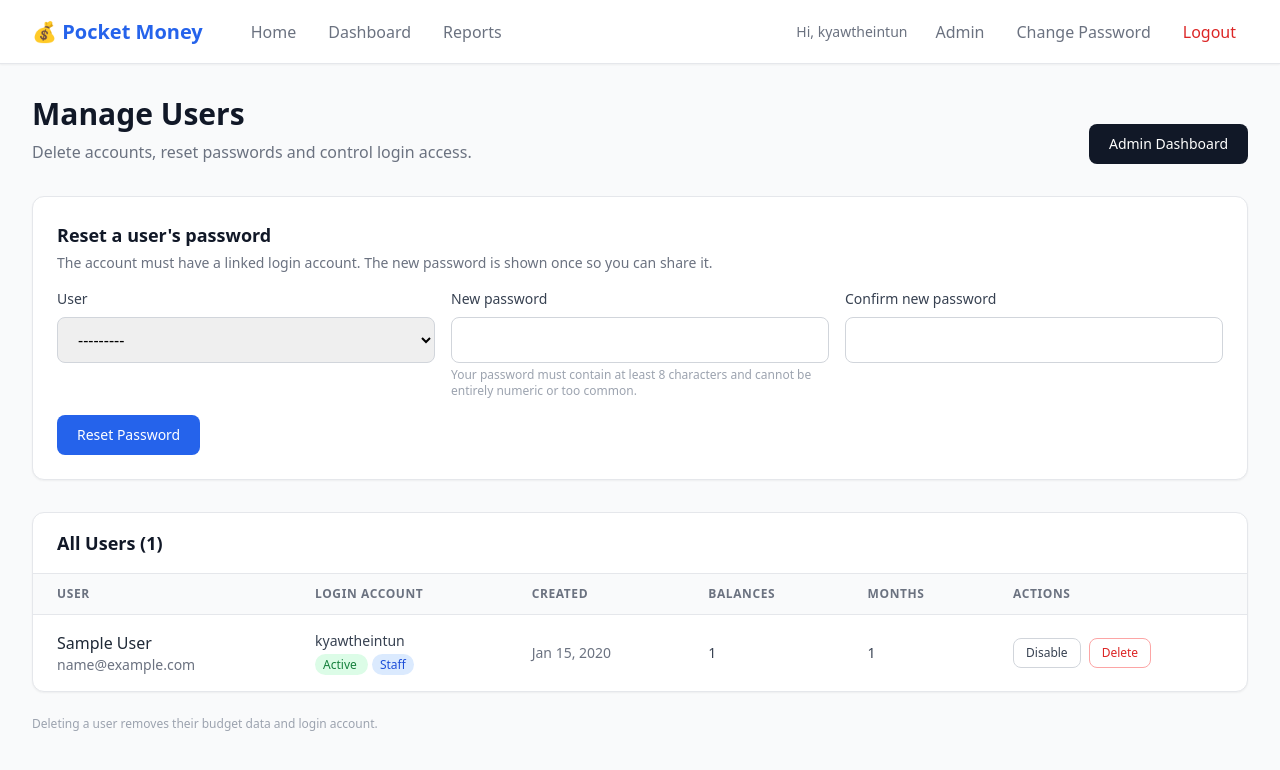
After one commit to auroraaura-ktt/Pocket-Money-Management-System, a Django app: page /admin-users/ in a window 1280 px wide. The commit adds this page. Shown: the top 770 px of the page. Run offline with Django 5.2, Linux system fonts and the light colour scheme; a user stored in the database is signed in; data comes from the database, SQL or seed files in the repository; tables that the repository leaves empty hold one stand-in row (values such as "Sample post"); some libraries are stand-ins or nearby versions.

Commit message:
Version 2.1

```diff
--- a/budget/forms.py
+++ b/budget/forms.py
@@ -5,6 +5,7 @@ from decimal import Decimal
 from django import forms
 from django.contrib.auth.forms import UserCreationForm
 from django.contrib.auth.models import User
+from django.contrib.auth.password_validation import validate_password
 from django.core.exceptions import ValidationError
 
 from budget.periods import PERIOD_DEFINITIONS, period_index_for_day
@@ -102,6 +103,65 @@ class UserRegistrationForm(UserCreationForm):
         if not pocket.balances.exists():
             Balance.objects.create(user=pocket, name="Main Wallet")
         return user
+
+
+class AdminResetPasswordForm(forms.Form):
+    """Set a new password for a user's login account (admin action).
+
+    Only PocketUsers that actually have a linked ``auth_user`` account can be
+    reset, since there is nothing to reset for legacy rows without one.
+    """
+
+    user = forms.ModelChoiceField(
+        queryset=PocketUser.objects.none(),
+        label="User",
+        widget=forms.Select(attrs={"class": INPUT_CLASS}),
+    )
+    password1 = forms.CharField(
+        label="New password",
+        widget=forms.PasswordInput(
+            attrs={"class": INPUT_CLASS, "autocomplete": "new-password"}
+        ),
+    )
+    password2 = forms.CharField(
+        label="Confirm new password",
+        widget=forms.PasswordInput(
+            attrs={"class": INPUT_CLASS, "autocomplete": "new-password"}
+        ),
+    )
+
+    def __init__(self, *args, **kwargs):
+        super().__init__(*args, **kwargs)
+        self.fields["user"].queryset = (
+            PocketUser.objects.filter(auth_user__isnull=False)
+            .select_related("auth_user")
+            .order_by("name")
+        )
+        self.fields["password1"].help_text = (
+            "Your password must contain at least 8 characters and cannot be "
+            "entirely numeric or too common."
+        )
+        self.fields["password2"].help_text = ""
+        self.fields["password1"].label = "New password"
+        self.fields["password2"].label = "Confirm new password"
+
+    def clean_password1(self):
+        password1 = self.cleaned_data.get("password1")
+        user_obj = self.cleaned_data.get("user")
+        if user_obj is not None and user_obj.auth_user is not None:
+            try:
+                validate_password(password1, user=user_obj.auth_user)
+            except ValidationError as exc:
+                raise forms.ValidationError(exc.messages)
+        return password1
+
+    def clean(self):
+        cleaned = super().clean()
+        password1 = cleaned.get("password1")
+        password2 = cleaned.get("password2")
+        if password1 and password2 and password1 != password2:
+            self.add_error("password2", "The two password fields didn't match.")
+        return cleaned
 
 
 class BalanceForm(forms.ModelForm):
--- a/budget/urls.py
+++ b/budget/urls.py
@@ -14,6 +14,8 @@ urlpatterns = [
     path("login/", views.login_view, name="login"),
     path("admin-login/", views.admin_login_view, name="admin_login"),
     path("admin-dashboard/", views.admin_dashboard, name="admin_dashboard"),
+    path("admin-users/", views.admin_users, name="admin_users"),
+    path("change-password/", views.change_password_view, name="change_password"),
     path("logout/", views.logout_view, name="logout"),
     path(
         "api/categories/<int:month_id>/",
--- a/budget/views.py
+++ b/budget/views.py
@@ -1,16 +1,18 @@
 """Views for Pocket Money Management System."""
 
 from django.contrib import messages
-from django.contrib.auth import login, logout
+from django.contrib.auth import login, logout, update_session_auth_hash
 from django.contrib.auth.decorators import login_required
-from django.contrib.auth.forms import AuthenticationForm
-from django.db.models import Sum
+from django.contrib.auth.forms import AuthenticationForm, PasswordChangeForm
+from django.db.models import Count, Sum
 from django.http import JsonResponse
 from django.shortcuts import redirect, render
 from django.urls import reverse
+from django.utils import timezone
 from django.views.decorators.http import require_GET
 
 from budget.forms import (
+    AdminResetPasswordForm,
     BalanceForm,
     BudgetMonthForm,
     CategoryBudgetUpdateForm,
@@ -41,6 +43,30 @@ def _style_auth_form(form):
         field = form.fields.get(field_name)
         if field is not None:
             field.widget.attrs.update({"class": INPUT_CLASS})
+
+
+def _style_form_fields(form):
+    """Apply the project's Tailwind input styling to every field on a form."""
+    for field in form.fields.values():
+        field.widget.attrs.update({"class": INPUT_CLASS})
+
+
+def _clear_user_sessions(user):
+    """Log out every active session belonging to ``user``.
+
+    Used after an admin resets a user's password so any existing login
+    sessions are invalidated and the new password must be used again.
+    """
+    from django.contrib.sessions.models import Session
+
+    user_id = str(user.pk)
+    for session in Session.objects.filter(expire_date__gte=timezone.now()):
+        try:
+            data = session.get_decoded()
+        except Exception:
+            continue
+        if data.get("_auth_user_id") == user_id:
+            session.delete()
 
 
 def _current_pocket_user(request) -> PocketUser:
@@ -141,6 +167,113 @@ def logout_view(request):
     logout(request)
     messages.success(request, "You have been logged out.")
     return redirect("budget:home")
+
+
+@login_required
+def change_password_view(request):
+    """Let a logged-in user reset their own password."""
+    form = PasswordChangeForm(user=request.user)
+    if request.method == "POST":
+        form = PasswordChangeForm(user=request.user, data=request.POST)
+        if form.is_valid():
+            user = form.save()
+            # Keep the user logged in after their password hash changes.
+            update_session_auth_hash(request, user)
+            messages.success(request, "Your password has been changed.")
+            return redirect("budget:dashboard")
+
+    _style_form_fields(form)
+    return render(request, "budget/change_password.html", {"form": form})
+
+
+@login_required
+def admin_users(request):
+    """Custom staff page to manage users (delete, reset password, activate)."""
+    if not request.user.is_staff:
+        messages.error(request, "You do not have administrator access.")
+        return redirect("budget:dashboard")
+
+    users_qs = (
+        PocketUser.objects.select_related("auth_user")
+        .annotate(num_balances=Count("balances"), num_months=Count("months"))
+        .order_by("name")
+    )
+    reset_form = AdminResetPasswordForm()
+
+    if request.method == "POST":
+        action = request.POST.get("action")
+
+        if action == "reset_password":
+            reset_form = AdminResetPasswordForm(request.POST)
+            if reset_form.is_valid():
+                pocket = reset_form.cleaned_data["user"]
+                auth_user = pocket.auth_user
+                new_password = reset_form.cleaned_data["password1"]
+                auth_user.set_password(new_password)
+                auth_user.save(update_fields=["password"])
+                _clear_user_sessions(auth_user)
+                messages.success(
+                    request,
+                    f"Password reset for {pocket.name} ({pocket.email}). "
+                    f"New password: {new_password}",
+                )
+                return redirect("budget:admin_users")
+
+        elif action == "toggle_active":
+            user_id = request.POST.get("user_id")
+            pocket = PocketUser.objects.select_related("auth_user").filter(
+                pk=user_id
+            ).first()
+            if not pocket:
+                messages.error(request, "User not found.")
+            elif pocket.auth_user_id == request.user.id:
+                messages.error(request, "You cannot change your own account status.")
+            elif pocket.auth_user is None:
+                messages.error(
+                    request, f"{pocket.name} has no linked login account."
+                )
+            else:
+                auth_user = pocket.auth_user
+                auth_user.is_active = not auth_user.is_active
+                auth_user.save(update_fields=["is_active"])
+                state = "activated" if auth_user.is_active else "deactivated"
+                messages.success(
+                    request, f"Account for {pocket.name} {state}."
+                )
+            return redirect("budget:admin_users")
+
+        elif action == "delete_user":
+            user_id = request.POST.get("user_id")
+            pocket = PocketUser.objects.select_related("auth_user").filter(
+                pk=user_id
+            ).first()
+            if not pocket:
+                messages.error(request, "User not found.")
+            elif pocket.auth_user_id == request.user.id:
+                messages.error(
+                    request, "You cannot delete your own account."
+                )
+            else:
+                name = pocket.name
+                email = pocket.email
+                auth_user = pocket.auth_user
+                pocket.delete()
+                if auth_user is not None:
+                    auth_user.delete()
+                messages.success(
+                    request,
+                    f"User '{name}' ({email}) and all their data were deleted.",
+                )
+            return redirect("budget:admin_users")
+
+    return render(
+        request,
+        "budget/admin_users.html",
+        {
+            "users": users_qs,
+            "reset_form": reset_form,
+        },
+    )
 
 
 @login_required
--- a/templates/budget/admin_dashboard.html
+++ b/templates/budget/admin_dashboard.html
@@ -11,6 +11,7 @@
             <p class="text-gray-500">System-wide summary and recent activity.</p>
         </div>
         <div class="flex gap-2">
+            <a href="{% url 'budget:admin_users' %}" class="bg-blue-600 hover:bg-blue-700 text-white text-sm font-medium px-5 py-2.5 rounded-lg transition">Manage Users</a>
             <a href="{% url 'admin:index' %}" class="bg-gray-900 hover:bg-black text-white text-sm font-medium px-5 py-2.5 rounded-lg transition">Django Admin</a>
         </div>
     </div>
--- /dev/null
+++ b/templates/budget/admin_users.html
@@ -0,0 +1,135 @@
+{% extends "budget/base.html" %}
+
+{% block title %}Manage Users - Pocket Money{% endblock %}
+
+{% block content %}
+<div class="max-w-7xl mx-auto p-4 md:p-8">
+    <div class="flex flex-wrap items-end justify-between mb-8 gap-4">
+        <div>
+            <h1 class="text-3xl font-bold text-gray-900 mb-2">Manage Users</h1>
+            <p class="text-gray-500">Delete accounts, reset passwords and control login access.</p>
+        </div>
+        <div class="flex gap-2">
+            <a href="{% url 'budget:admin_dashboard' %}" class="bg-gray-900 hover:bg-black text-white text-sm font-medium px-5 py-2.5 rounded-lg transition">Admin Dashboard</a>
+        </div>
+    </div>
+
+    <!-- Reset password form -->
+    <div class="bg-white rounded-xl shadow-sm border border-gray-200 p-6 mb-8">
+        <h2 class="text-lg font-semibold text-gray-900 mb-1">Reset a user's password</h2>
+        <p class="text-sm text-gray-500 mb-4">The account must have a linked login account. The new password is shown once so you can share it.</p>
+        <form method="post" novalidate>
+            {% csrf_token %}
+            <input type="hidden" name="action" value="reset_password">
+            <div class="grid grid-cols-1 md:grid-cols-3 gap-4">
+                <div>
+                    <label class="block text-sm font-medium text-gray-700 mb-2">User</label>
+                    {{ reset_form.user }}
+                    {% if reset_form.user.errors %}
+                    <p class="mt-1 text-xs text-red-600">{{ reset_form.user.errors|striptags }}</p>
+                    {% endif %}
+                </div>
+                <div>
+                    <label class="block text-sm font-medium text-gray-700 mb-2">New password</label>
+                    {{ reset_form.password1 }}
+                    {% if reset_form.password1.errors %}
+                    <p class="mt-1 text-xs text-red-600">{{ reset_form.password1.errors|striptags }}</p>
+                    {% endif %}
+                    {% if reset_form.password1.help_text %}
+                    <p class="mt-1 text-xs text-gray-400">{{ reset_form.password1.help_text }}</p>
+                    {% endif %}
+                </div>
+                <div>
+                    <label class="block text-sm font-medium text-gray-700 mb-2">Confirm new password</label>
+                    {{ reset_form.password2 }}
+                    {% if reset_form.password2.errors %}
+                    <p class="mt-1 text-xs text-red-600">{{ reset_form.password2.errors|striptags }}</p>
+                    {% endif %}
+                </div>
+            </div>
+            <div class="mt-4">
+                <button type="submit" class="bg-blue-600 hover:bg-blue-700 text-white text-sm font-medium px-5 py-2.5 rounded-lg transition">Reset Password</button>
+            </div>
+        </form>
+    </div>
+
+    <!-- Users table -->
+    <div class="bg-white rounded-xl shadow-sm border border-gray-200 overflow-hidden">
+        <div class="px-6 py-4 border-b border-gray-200">
+            <h2 class="text-lg font-semibold text-gray-900">All Users ({{ users|length }})</h2>
+        </div>
+        <div class="overflow-x-auto">
+            <table class="min-w-full divide-y divide-gray-200">
+                <thead class="bg-gray-50">
+                    <tr class="text-left text-xs font-semibold text-gray-500 uppercase tracking-wider">
+                        <th class="px-6 py-3">User</th>
+                        <th class="px-6 py-3">Login Account</th>
+                        <th class="px-6 py-3">Created</th>
+                        <th class="px-6 py-3">Balances</th>
+                        <th class="px-6 py-3">Months</th>
+                        <th class="px-6 py-3">Actions</th>
+                    </tr>
+                </thead>
+                <tbody class="divide-y divide-gray-100">
+                    {% for user in users %}
+                    <tr class="hover:bg-gray-50">
+                        <td class="px-6 py-4">
+                            <p class="font-medium text-gray-800">{{ user.name }}</p>
+                            <p class="text-sm text-gray-500">{{ user.email }}</p>
+                        </td>
+                        <td class="px-6 py-4">
+                            {% if user.auth_user %}
+                            <p class="text-sm text-gray-700">{{ user.auth_user.username }}</p>
+                            <span class="text-xs font-medium px-2 py-0.5 rounded-full {% if user.auth_user.is_active %}bg-green-100 text-green-700{% else %}bg-gray-200 text-gray-600{% endif %}">
+                                {% if user.auth_user.is_active %}Active{% else %}Disabled{% endif %}
+                            </span>
+                            {% if user.auth_user.is_staff %}
+                            <span class="ml-1 text-xs font-medium px-2 py-0.5 rounded-full bg-blue-100 text-blue-700">Staff</span>
+                            {% endif %}
+                            {% else %}
+                            <span class="text-xs text-gray-400">No login account</span>
+                            {% endif %}
+                        </td>
+                        <td class="px-6 py-4 text-sm text-gray-500">{{ user.created_at|date:"M d, Y" }}</td>
+                        <td class="px-6 py-4 text-sm text-gray-700">{{ user.num_balances }}</td>
+                        <td class="px-6 py-4 text-sm text-gray-700">{{ user.num_months }}</td>
+                        <td class="px-6 py-4">
+                            <div class="flex items-center gap-2 flex-wrap">
+                                {% if user.auth_user %}
+                                <form method="post" novalidate>
+                                    {% csrf_token %}
+                                    <input type="hidden" name="action" value="toggle_active">
+                                    <input type="hidden" name="user_id" value="{{ user.id }}">
+                                    <button type="submit"
+                                        class="text-xs font-medium px-3 py-1.5 rounded-lg border border-gray-300 text-gray-700 hover:bg-gray-100 transition">
+                                        {{ user.auth_user.is_active|yesno:"Disable,Activate" }}
+                                    </button>
+                                </form>
+                                {% endif %}
+                                <!--DELETE_FORM-->
+                                <form method="post"
+                                     onsubmit="return confirm('Delete {{ user.name|escapejs }} ({{ user.email|escapejs }}) and ALL their data? This cannot be undone.');"
+                                     novalidate>
+                                    {% csrf_token %}
+                                    <input type="hidden" name="action" value="delete_user">
+                                    <input type="hidden" name="user_id" value="{{ user.id }}">
+                                    <button type="submit"
+                                        class="text-xs font-medium px-3 py-1.5 rounded-lg border border-red-300 text-red-600 hover:bg-red-50 transition">
+                                        Delete
+                                    </button>
+                                </form>
+                            </div>
+                        </td>
+                    </tr>
+                    {% empty %}
+                    <tr>
+                        <td colspan="6" class="px-6 py-8 text-sm text-gray-400 text-center">No users found.</td>
+                    </tr>
+                    {% endfor %}
+                </tbody>
+            </table>
+        </div>
+    </div>
+    <p class="mt-6 text-xs text-gray-400">Deleting a user removes their budget data and login account.</p>
+</div>
+{% endblock %}
--- a/templates/budget/base.html
+++ b/templates/budget/base.html
@@ -32,6 +32,7 @@
                 {% if request.user.is_staff %}
                 <a href="{% url 'budget:admin_dashboard' %}" class="{% if request.resolver_match.url_name == 'admin_dashboard' %}text-blue-600 bg-blue-50{% else %}text-gray-500 hover:text-gray-800{% endif %} px-3 py-2 rounded-lg font-medium transition">Admin</a>
                 {% endif %}
+                <a href="{% url 'budget:change_password' %}" class="{% if request.resolver_match.url_name == 'change_password' %}text-blue-600 bg-blue-50{% else %}text-gray-500 hover:text-gray-800{% endif %} px-3 py-2 rounded-lg font-medium transition">Change Password</a>
                 <a href="{% url 'budget:logout' %}" class="text-red-600 hover:bg-red-50 px-3 py-2 rounded-lg font-medium transition">Logout</a>
             {% else %}
                 <a href="{% url 'budget:login' %}" class="{% if request.resolver_match.url_name == 'login' %}text-blue-600 bg-blue-50{% else %}text-gray-500 hover:text-blue-600{% endif %} px-4 py-2 rounded-lg font-medium transition">Login</a>
```
Also changed, not shown: budget/tests.py (+179 -0 lines), templates/budget/change_password.html (added, +54 -0 lines).
